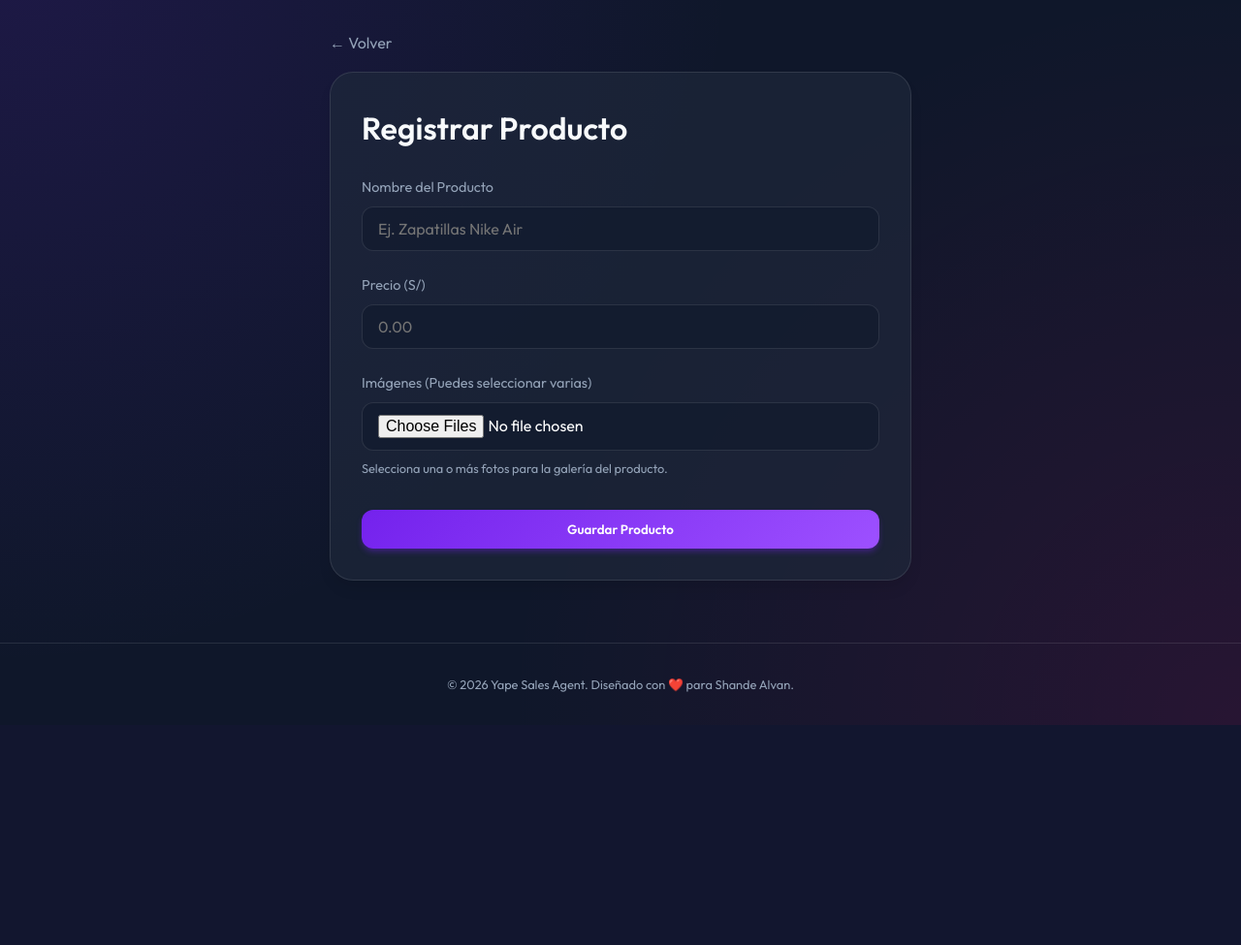
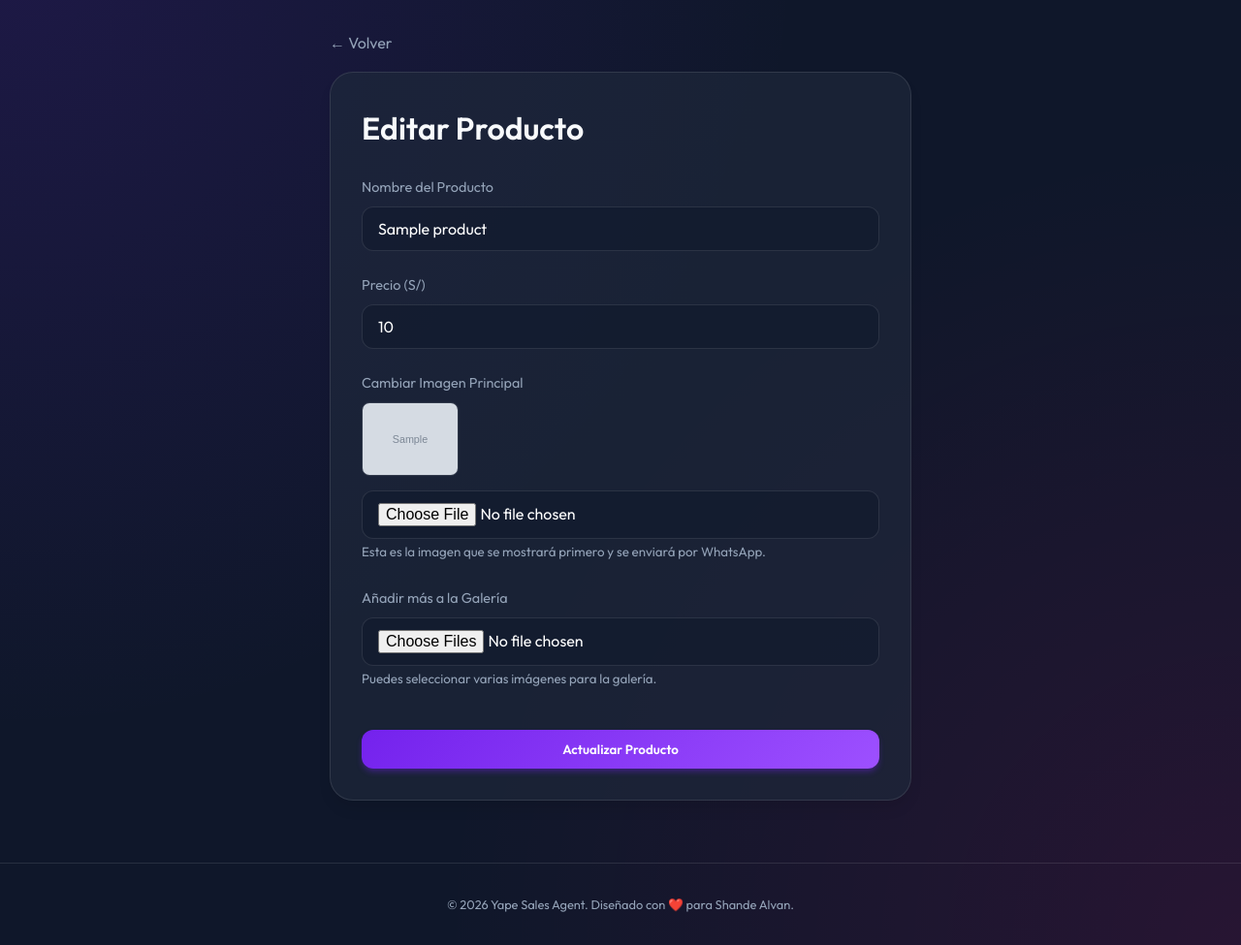
Before and after one commit to saalvan1202/agente_ventas_yape, a FastAPI app: template templates/product_form.html in a window 1280 px wide. Shown: the part 71-1046 px from the top of the page at 97% size. Before the commit the page ends 819 px from the top, so only its background shows below. Run offline with FastAPI, Linux system fonts and the light colour scheme; the template is opened without the code that fills it: most values are stand-ins (such as "Sample title", 1, 10 or a date in 2020); grey boxes marked "Sample" are stand-in pictures.

Commit message:
--Agregando envío de imagenes y guardadod e imagenes en galería

```diff
--- a/main.py
+++ b/main.py
@@ -2,10 +2,11 @@ import os
 import uuid
 from typing import List
 from fastapi import FastAPI, Depends, Request, Form, UploadFile, File, HTTPException
-from fastapi.responses import HTMLResponse, RedirectResponse
+from fastapi.responses import HTMLResponse, RedirectResponse, JSONResponse
 from fastapi.staticfiles import StaticFiles
 from fastapi.templating import Jinja2Templates
 from sqlalchemy.orm import Session
+from pydantic import BaseModel
 from database import engine, get_db, Base
 import models
 
@@ -22,6 +23,27 @@ templates = Jinja2Templates(directory="templates")
 UPLOAD_DIR = "static/uploads"
 os.makedirs(UPLOAD_DIR, exist_ok=True)
 
+# Actualizar esquema (Añade campo is_main si no existe)
+def update_schema():
+    from sqlalchemy import text
+    with engine.connect() as conn:
+        try:
+            # PostgreSQL syntax
+            conn.execute(text("ALTER TABLE product_images ADD COLUMN IF NOT EXISTS is_main BOOLEAN DEFAULT FALSE"))
+            conn.commit()
+        except Exception as e:
+            print(f"Schema update skipped or failed: {e}")
+
+update_schema()
+
+# Modelos para validación de datos (Pydantic)
+class SaleItemSchema(BaseModel):
+    product_id: int
+    quantity: int
+
+class SaleCreateSchema(BaseModel):
+    items: List[SaleItemSchema]
+
 @app.get("/", response_class=HTMLResponse)
 async def read_root(request: Request, db: Session = Depends(get_db)):
     products = db.query(models.Product).all()
@@ -35,7 +57,8 @@ async def new_product_form(request: Request):
 async def create_product(
     name: str = Form(...),
     price: float = Form(...),
-    images: List[UploadFile] = File(...),
+    main_image: UploadFile = File(...),
+    gallery_images: List[UploadFile] = File(None),
     db: Session = Depends(get_db)
 ):
     new_product = models.Product(name=name, price=price)
@@ -43,16 +66,84 @@ async def create_product(
     db.commit()
     db.refresh(new_product)
 
-    for image in images:
-        if image.filename:
-            file_ext = image.filename.split(".")[-1]
-            file_name = f"{uuid.uuid4()}.{file_ext}"
-            file_path = f"{UPLOAD_DIR}/{file_name}"
-            with open(file_path, "wb") as f:
-                f.write(await image.read())
+    # Guardar imagen principal
+    if main_image.filename:
+        file_ext = main_image.filename.split(".")[-1]
+        file_name = f"{uuid.uuid4()}.{file_ext}"
+        file_path = f"{UPLOAD_DIR}/{file_name}"
+        with open(file_path, "wb") as f:
+            f.write(await main_image.read())
 
-            new_image = models.ProductImage(product_id=new_product.id, image_path=f"uploads/{file_name}")
-            db.add(new_image)
+        new_image = models.ProductImage(product_id=new_product.id, image_path=f"uploads/{file_name}", is_main=True)
+        db.add(new_image)
+
+    # Guardar galería
+    if gallery_images:
+        for image in gallery_images:
+            if image.filename:
+                file_ext = image.filename.split(".")[-1]
+                file_name = f"{uuid.uuid4()}.{file_ext}"
+                file_path = f"{UPLOAD_DIR}/{file_name}"
+                with open(file_path, "wb") as f:
+                    f.write(await image.read())
+
+                new_image = models.ProductImage(product_id=new_product.id, image_path=f"uploads/{file_name}", is_main=False)
+                db.add(new_image)
+
+    db.commit()
+    return RedirectResponse(url="/", status_code=303)
+
+@app.get("/products/{product_id}/edit", response_class=HTMLResponse)
+async def edit_product_form(product_id: int, request: Request, db: Session = Depends(get_db)):
+    product = db.query(models.Product).filter(models.Product.id == product_id).first()
+    if not product:
+        raise HTTPException(status_code=404, detail="Product not found")
+    return templates.TemplateResponse(request, "product_form.html", {"product": product})
+
+@app.post("/products/{product_id}")
+async def update_product(
+    product_id: int,
+    name: str = Form(...),
+    price: float = Form(...),
+    main_image: UploadFile = File(None),
+    gallery_images: List[UploadFile] = File(None),
+    db: Session = Depends(get_db)
+):
+    product = db.query(models.Product).filter(models.Product.id == product_id).first()
+    if not product:
+        raise HTTPException(status_code=404, detail="Product not found")
+
+    product.name = name
+    product.price = price
+
+    # Manejar nueva imagen principal
+    if main_image and main_image.filename:
+        # Desactivar anterior principal
+        for img in product.images:
+            if img.is_main:
+                img.is_main = False
+
+        file_ext = main_image.filename.split(".")[-1]
+        file_name = f"{uuid.uuid4()}.{file_ext}"
+        file_path = f"{UPLOAD_DIR}/{file_name}"
+        with open(file_path, "wb") as f:
+            f.write(await main_image.read())
+
+        new_main = models.ProductImage(product_id=product.id, image_path=f"uploads/{file_name}", is_main=True)
+        db.add(new_main)
+
+    # Manejar galería de imágenes adicional
+    if gallery_images:
+        for img_file in gallery_images:
+            if img_file.filename:
+                file_ext = img_file.filename.split(".")[-1]
+                file_name = f"{uuid.uuid4()}.{file_ext}"
+                file_path = f"{UPLOAD_DIR}/{file_name}"
+                with open(file_path, "wb") as f:
+                    f.write(await img_file.read())
+
+                new_gallery = models.ProductImage(product_id=product.id, image_path=f"uploads/{file_name}", is_main=False)
+                db.add(new_gallery)
 
     db.commit()
     return RedirectResponse(url="/", status_code=303)
@@ -69,24 +160,27 @@ async def new_sale_form(request: Request, db: Session = Depends(get_db)):
 
 @app.post("/sales")
 async def create_sale(
-    product_ids: List[int] = Form(...),
-    quantities: List[int] = Form(...),
+    sale_data: SaleCreateSchema,
     db: Session = Depends(get_db)
 ):
     total = 0
     sale_items = []
 
-    for pid, qty in zip(product_ids, quantities):
-        product = db.query(models.Product).filter(models.Product.id == pid).first()
+    for item in sale_data.items:
+        product = db.query(models.Product).filter(models.Product.id == item.product_id).first()
         if product:
-            total += product.price * qty
-            sale_items.append((product, qty))
+            total += product.price * item.quantity
+            sale_items.append((product, item.quantity))
+
+    if not sale_items:
+        raise HTTPException(status_code=400, detail="No valid products in sale")
 
     new_sale = models.Sale(total_amount=total)
     db.add(new_sale)
     db.commit()
     db.refresh(new_sale)
 
+    details_for_webhook = []
     for product, qty in sale_items:
         detail = models.SaleDetail(
             sale_id=new_sale.id,
@@ -95,9 +189,29 @@ async def create_sale(
             unit_price=product.price
         )
         db.add(detail)
+        details_for_webhook.append({
+            "product": product.name,
+            "quantity": qty,
+            "price": product.price
+        })
 
     db.commit()
-    return RedirectResponse(url=f"/sales/{new_sale.id}", status_code=303)
+
+    # Integración con n8n (Opcional)
+    n8n_webhook = os.getenv("N8N_WEBHOOK_URL")
+    if n8n_webhook:
+        import requests
+        try:
+            requests.post(n8n_webhook, json={
+                "event": "sale_created",
+                "sale_id": new_sale.id,
+                "total": total,
+                "items": details_for_webhook
+            })
+        except:
+            pass # No bloquear si falla n8n
+
+    return {"status": "success", "sale_id": new_sale.id, "redirect_url": f"/sales/{new_sale.id}"}
 
 @app.get("/sales/{sale_id}/payment", response_class=HTMLResponse)
 async def payment_form(sale_id: int, request: Request, db: Session = Depends(get_db)):
@@ -162,7 +276,10 @@ async def get_main_image(product_id: int, db: Session = Depends(get_db)):
     if not product or not product.images:
         raise HTTPException(status_code=404, detail="Image not found")
 
-    image_path = f"static/{product.images[0].image_path}"
+    # Buscar imagen principal
+    main_img = next((img for img in product.images if img.is_main), product.images[0])
+
+    image_path = f"static/{main_img.image_path}"
     if os.path.exists(image_path):
         from fastapi.responses import FileResponse
         return FileResponse(image_path)
@@ -226,7 +343,8 @@ async def share_product_wsp(product_id: int, number: str, request: Request, db:
         raise HTTPException(status_code=404, detail="Product or images not found")
 
     # Leer imagen local y convertir a Base64
-    image_path = f"static/{product.images[0].image_path}"
+    main_img = next((img for img in product.images if img.is_main), product.images[0])
+    image_path = f"static/{main_img.image_path}"
     if not os.path.exists(image_path):
         raise HTTPException(status_code=404, detail="Image file not found")
 
@@ -258,6 +376,51 @@ async def share_product_wsp(product_id: int, number: str, request: Request, db:
     except Exception as e:
         return {"status": "error", "message": str(e)}
 
+@app.get("/products/share-gallery/{product_id}")
+async def share_product_gallery_wsp(product_id: int, number: str, db: Session = Depends(get_db)):
+    import requests
+    import base64
+    product = db.query(models.Product).filter(models.Product.id == product_id).first()
+    if not product or not product.images:
+        raise HTTPException(status_code=404, detail="Product or images not found")
+
+    # Filtrar solo imágenes que NO son principales
+    gallery_images = [img for img in product.images if not img.is_main]
+
+    if not gallery_images:
+        return {"status": "info", "message": "El producto no tiene imágenes adicionales en la galería"}
+
+    token = "eyJhbGciOiJIUzI1NiIsInR5cCI6IkpXVCJ9.eyJzdWIiOiIzODU3MyIsImh0dHA6Ly9zY2hlbWFzLm1pY3Jvc29mdC5jb20vd3MvMjAwOC8wNi9pZGVudGl0eS9jbGFpbXMvcm9sZSI6ImNvbnN1bHRvciJ9.dKmKFEJ438eSF6gx4L52asNttTiVEbBd9RMxYj3GyE0"
+    instance_name = os.getenv("WSP_INSTANCE", "default-instance")
+    url = f"https://apiwsp.factiliza.com/v1/message/sendmedia/{instance_name}"
+
+    sent_count = 0
+    for img in gallery_images:
+        image_path = f"static/{img.image_path}"
+        if os.path.exists(image_path):
+            with open(image_path, "rb") as image_file:
+                b64_string = base64.b64encode(image_file.read()).decode('utf-8')
+
+            payload = {
+                "number": number,
+                "mediatype": "image",
+                "media": b64_string,
+                "filename": f"{product.name}_gal_{sent_count+1}.jpg",
+                "caption": f"🖼️ Galería de {product.name} ({sent_count+1}/{len(gallery_images)})"
+            }
+            headers = {
+                "Authorization": f"Bearer {token}",
+                "Content-Type": "application/json"
+            }
+
+            try:
+                requests.post(url, json=payload, headers=headers)
+                sent_count += 1
+            except:
+                pass
+
+    return {"status": "success", "message": f"Se enviaron {sent_count} imágenes de la galería"}
+
 @app.get("/api/products")
 async def api_get_products(request: Request, db: Session = Depends(get_db)):
     products = db.query(models.Product).all()
--- a/models.py
+++ b/models.py
@@ -1,4 +1,4 @@
-from sqlalchemy import Column, Integer, String, Float, ForeignKey, DateTime, Text
+from sqlalchemy import Column, Integer, String, Float, ForeignKey, DateTime, Text, Boolean
 from sqlalchemy.orm import relationship
 from sqlalchemy.sql import func
 from database import Base
@@ -17,6 +17,7 @@ class ProductImage(Base):
     id = Column(Integer, primary_key=True, index=True)
     product_id = Column(Integer, ForeignKey("products.id"))
     image_path = Column(String)
+    is_main = Column(Boolean, default=False)
 
     product = relationship("Product", back_populates="images")
 
--- a/templates/product_form.html
+++ b/templates/product_form.html
@@ -1,29 +1,53 @@
 {% extends "base.html" %}
 
-{% block title %}Nuevo Producto{% endblock %}
+{% block title %}{% if product %}Editar{% else %}Nuevo{% endif %} Producto{% endblock %}
 
 {% block content %}
 <div style="max-width: 600px; margin: 0 auto;">
     <a href="/" style="color: var(--text-muted); text-decoration: none; display: inline-block; margin-bottom: 1rem;">&larr; Volver</a>
     <div class="card">
-        <h1>Registrar Producto</h1>
-        <form action="/products" method="post" enctype="multipart/form-data">
+        <h1>{% if product %}Editar{% else %}Nuevo{% endif %} Producto</h1>
+        <form action="{% if product %}/products/{{ product.id }}{% else %}/products{% endif %}" method="post" enctype="multipart/form-data">
             <div class="form-group">
                 <label for="name">Nombre del Producto</label>
-                <input type="text" id="name" name="name" class="form-control" placeholder="Ej. Zapatillas Nike Air" required>
+                <input type="text" id="name" name="name" class="form-control" value="{{ product.name if product else '' }}" required>
             </div>
             <div class="form-group">
                 <label for="price">Precio (S/)</label>
-                <input type="number" step="0.01" id="price" name="price" class="form-control" placeholder="0.00" required>
+                <input type="number" id="price" name="price" class="form-control" step="0.01" value="{{ product.price if product else '' }}" required>
             </div>
+
             <div class="form-group">
-                <label for="images">Imágenes (Puedes seleccionar varias)</label>
-                <input type="file" id="images" name="images" class="form-control" accept="image/*" multiple required>
-                <p style="font-size: 0.8rem; color: var(--text-muted); margin-top: 0.5rem;">Selecciona una o más fotos para la galería del producto.</p>
+                <label for="main_image">{% if product %}Cambiar{% endif %} Imagen Principal</label>
+                {% if product %}
+                    {% set main_img = product.images|selectattr("is_main", "equalto", True)|first %}
+                    {% if not main_img and product.images %}{% set main_img = product.images[0] %}{% endif %}
+                    {% if main_img %}
+                        <div style="margin-bottom: 0.5rem;">
+                            <img src="/static/{{ main_img.image_path }}" style="width: 100px; border-radius: 0.5rem; border: 1px solid var(--border);">
+                        </div>
+                    {% endif %}
+                {% endif %}
+                <input type="file" id="main_image" name="main_image" class="form-control" accept="image/*" {% if not product %}name="main_image" required{% endif %}>
+                <small style="color: var(--text-muted);">Esta es la imagen que se mostrará primero y se enviará por WhatsApp.</small>
             </div>
-            <div style="margin-top: 2rem;">
-                <button type="submit" class="btn btn-primary" style="width: 100%;">Guardar Producto</button>
+
+            <div class="form-group">
+                <label for="gallery_images">{% if product %}Añadir más a la{% else %}Subir{% endif %} Galería</label>
+                {% if product and product.images|length > 1 %}
+                    <div style="display: flex; gap: 0.5rem; flex-wrap: wrap; margin-bottom: 0.5rem;">
+                        {% for img in product.images if not img.is_main %}
+                            <img src="/static/{{ img.image_path }}" style="width: 60px; height: 60px; object-fit: cover; border-radius: 0.25rem; border: 1px solid var(--border);">
+                        {% endfor %}
+                    </div>
+                {% endif %}
+                <input type="file" id="gallery_images" name="gallery_images" class="form-control" accept="image/*" multiple>
+                <small style="color: var(--text-muted);">Puedes seleccionar varias imágenes para la galería.</small>
             </div>
+
+            <button type="submit" class="btn btn-primary" style="width: 100%; margin-top: 1rem;">
+                {% if product %}Actualizar{% else %}Guardar{% endif %} Producto
+            </button>
         </form>
     </div>
 </div>
```
Also changed, not shown: templates/products.html (+27 -3 lines), templates/sale_form.html (+50 -0 lines), static/uploads/7f75a413-741e-4132-b240-32cd3349d71f.png (added), static/uploads/94114957-6615-4857-bb59-9075d1a36582.png (added), static/uploads/9c836d18-5340-41fa-9dab-69d4818f08a5.png (added), static/uploads/e33d2a57-3284-4737-b191-a69de89026a6.png (added), static/uploads/f654d2ea-60ae-47a2-98df-348de14683ff.png (added).
